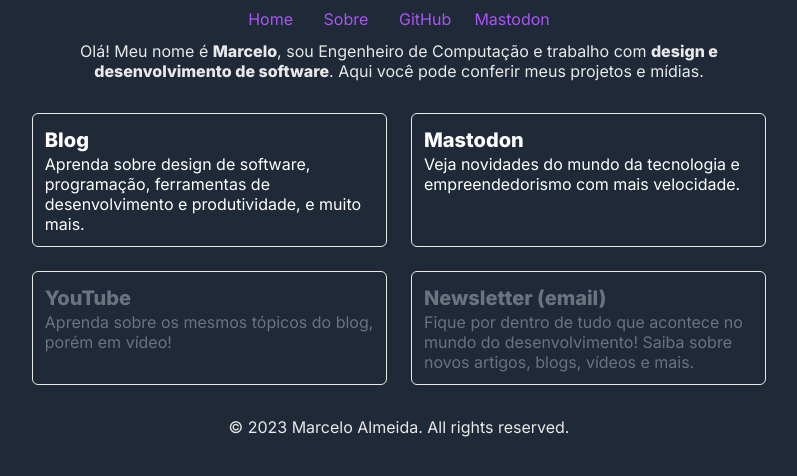
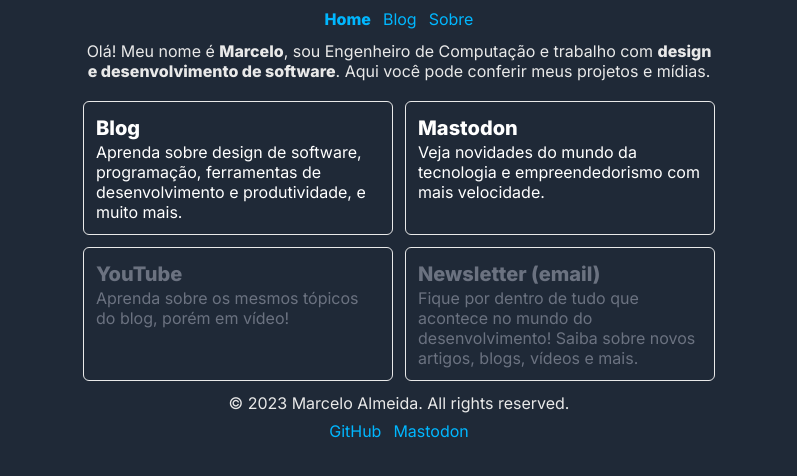
Before and after one commit to marcelocra/site, an Astro site: page / in a window 1280 px wide. Shown: the part 180-656 px from the top of the page, without its empty margins (241-1038 px from the left). Built offline with nearby package versions, Linux system fonts and the light colour scheme; Astro itself is replaced by a stand-in of ours.

Commit message:
fix: isolate vars; fix internal links; move w-* to main

```diff
--- a/src/components/HeaderLink.astro
+++ b/src/components/HeaderLink.astro
@@ -1,24 +1,30 @@
 ---
 export interface Props extends astroHTML.JSX.AnchorHTMLAttributes {}
 
+import "../styles/_constants.scss";
+
 const { href, class: className, ...props } = Astro.props;
-const isActive = href === Astro.url.pathname.replace(/\/$/, "");
+
+const url = Astro.url.pathname.replace(/\/$/, "");
+const isActive = href === url || (href === "/" && url === "");
 ---
 
 <a
   href={href}
-  class:list={["text-purple-500", className, { active: isActive }]}
+  class:list={[
+    "text-[color:var(--primary-color)]",
+    className,
+    { active: isActive },
+  ]}
   {...props}
 >
   <slot />
 </a>
 <style>
   a {
-    display: inline-block;
     text-decoration: none;
   }
   a.active {
     font-weight: bolder;
-    text-decoration: underline;
   }
 </style>
--- a/src/components/PostSummary.astro
+++ b/src/components/PostSummary.astro
@@ -21,7 +21,7 @@ const {
 } = Astro.props.post;
 ---
 
-<div class="grid grid-cols-1 md:grid-cols-3 gap-3 m-auto md:w-1/2">
+<div class="grid grid-cols-1 md:grid-cols-3 gap-3">
   <div class="w-full md:text-center">
     <div class="grid grid-rows-1 md:grid-cols-1 place-content-start">
       <span
@@ -52,5 +52,7 @@ const {
       {description && <p class="m-0" set:html={marked.parse(description)} />}
     </section>
   </div>
-  <hr class="w-full md:col-span-3 md:col-start-1 border-transparent border-b-[#e9e9e9] opacity-20" />
+  <hr
+    class="w-full md:col-span-3 md:col-start-1 border-transparent border-b-[#e9e9e9] opacity-20"
+  />
 </div>
--- a/src/components/PostSummary.scss
+++ b/src/components/PostSummary.scss
@@ -14,13 +14,11 @@ section content {
 }
 
 section code {
-  @include constants.inline-code-highlight;
+  @include constants.code;
 }
 
 section pre {
-  padding: 1rem;
-  border-radius: 5px;
-  border: 1px solid #e9e9e9;
+  @include constants.pre;
 }
 
 section pre > code {
--- a/src/layouts/Post.astro
+++ b/src/layouts/Post.astro
@@ -28,7 +28,7 @@ const updatedDateAsDate = stringDateToDate(updatedDate);
 
 <Site>
   <div slot="main">
-    <article class="md:w-1/2 md:m-auto">
+    <article>
       {heroImage && <img width={720} height={360} src={heroImage} alt="" />}
       <h1 class="text-3xl my-1">{title}</h1>
       {
@@ -46,7 +46,7 @@ const updatedDateAsDate = stringDateToDate(updatedDate);
         )
       }
 
-      <slot  />
+      <slot />
     </article>
   </div>
 </Site>
--- a/src/layouts/Site.astro
+++ b/src/layouts/Site.astro
@@ -2,6 +2,8 @@
 import { SITE_TITLE } from "../config";
 import { Avatar } from "../components/Avatar";
 import HeaderLink from "../components/HeaderLink.astro";
+
+import "../styles/_constants.scss";
 
 const {
   title = SITE_TITLE,
@@ -71,8 +73,8 @@ const today = new Date();
           BlinkMacSystemFont, Segoe UI, Roboto, Helvetica Neue, Arial, Noto Sans,
           sans-serif, "Apple Color Emoji", "Segoe UI Emoji", Segoe UI Symbol,
           "Noto Color Emoji";
-        background-color: rgba(31, 41, 55);
-        color: #e9e9e9;
+        background-color: rgba(31, 41, 55, 1);
+        color: var(--my-gray);
       }
     </style>
   </head>
@@ -82,24 +84,32 @@ const today = new Date();
       <h2 class="m-0">
         {SITE_TITLE}
       </h2>
-      <nav class="grid grid-cols-4 no-underline">
+      <nav class="grid grid-flow-col gap-3">
         <HeaderLink href="/">Home</HeaderLink>
+        <HeaderLink href="/blog">Blog</HeaderLink>
         <HeaderLink href="/about">Sobre</HeaderLink>
-        <HeaderLink href="https://github.com/marcelocra" target="_blank"
-          >GitHub</HeaderLink
+      </nav>
+    </header>
+    <main class="w-full md:w-1/2 2xl:w-1/3 md:m-auto">
+      <slot name="main" />
+    </main>
+    <footer class="mb-3 text-center grid grid-flow-row gap-2">
+      <div>
+        &copy; {today.getFullYear()} Marcelo Almeida. All rights reserved.
+      </div>
+      <div class="grid grid-flow-col justify-center gap-3">
+        <a
+          class="text-[color:var(--primary-color)] no-underline"
+          href="https://github.com/marcelocra"
+          target="_blank">GitHub</a
         >
-        <HeaderLink
+        <a
+          class="text-[color:var(--primary-color)] no-underline"
           rel="me"
           href="https://mastodon.social/@marcelocra"
-          target="_blank">Mastodon</HeaderLink
+          target="_blank">Mastodon</a
         >
-      </nav>
-    </header>
-    <main>
-      <slot name="main" />
-    </main>
-    <footer class="p-2 text-center">
-      &copy; {today.getFullYear()} Marcelo Almeida. All rights reserved.
+      </div>
     </footer>
   </body>
 </html>
--- a/src/pages/blog/index.astro
+++ b/src/pages/blog/index.astro
@@ -13,7 +13,7 @@ const posts = (await Astro.glob("./*.{md,mdx}")).sort(
 <Site>
   <div class="grid grid-cols-1 gap-3" slot="main">
     <hr
-      class="w-full md:w-1/2 block border-transparent border border-b-[#e9e9e9] opacity-20"
+      class="w-full border-transparent border border-b-[#e9e9e9] opacity-20"
     />
     {posts.map((post) => <PostSummary post={post} />)}
   </div>
--- a/src/pages/index.astro
+++ b/src/pages/index.astro
@@ -9,7 +9,7 @@ const SECTIONS: {
 }[] = [
   {
     title: "Blog",
-    link: "https://marcelocra.dev/blog",
+    link: "/blog",
     description:
       "Aprenda sobre design de software, programação, ferramentas de desenvolvimento e produtividade, e muito mais.",
     props: {},
@@ -40,33 +40,28 @@ const SECTIONS: {
 ---
 
 <Site>
-  <div
-    class="grid grid-cols-1 gap-3 md:gap-5 m-3 md:m-auto md:w-3/5 2xl:w-1/3"
-    slot="main"
-  >
-    <div class="px-3 md:px-0 md:text-center">
+  <div class="grid grid-cols-1 gap-3 md:gap-5" slot="main">
+    <div class="px-3 md:px-0 text-center">
       Olá! Meu nome é <strong>Marcelo</strong>, sou Engenheiro de Computação e
       trabalho com <strong>design e desenvolvimento de software</strong>. Aqui
       você pode conferir meus projetos e mídias.
     </div>
-    <div class="grid grid-cols-1 md:grid-cols-2">
+    <div class="grid grid-cols-1 md:grid-cols-2 gap-3">
       {
         SECTIONS.map((section) => (
           <a
-            class={`border rounded-md no-underline p-3 m-3 ${
+            class={`rounded-md no-underline p-3 ${
               section.link
-                ? "hover:bg-purple-800 text-white border-gray-400"
-                : "cursor-not-allowed text-gray-500 border-gray-500"
+                ? "hover:bg-[color:var(--primary-color)] text-white hover:text-black"
+                : "cursor-not-allowed text-gray-500"
             }`}
-            style="border: 1px solid #e9e9e9"
+            style="border: 1px solid var(--my-gray)"
             href={section.link ?? ""}
             title={section.link ? "" : "Em construção"}
             {...section.props}
           >
             {section.title && (
-              <div class="border border-purple-800 text-xl font-bold">
-                {section.title}
-              </div>
+              <div class="text-xl font-bold">{section.title}</div>
             )}
             {section.description && <div>{section.description}</div>}
           </a>
--- a/src/styles/_constants.scss
+++ b/src/styles/_constants.scss
@@ -1,7 +1,21 @@
-@mixin inline-code-highlight {
+$primary-color: #00b7ff;
+$my-gray: #e9e9e9;
+
+:root {
+  --primary-color: #{$primary-color};
+  --my-gray: #{$my-gray};
+}
+
+@mixin code {
   padding: 1px 2px;
   background-color: rgba(233, 233, 233, 0.8);
   color: #000;
   font-weight: 700;
   border-radius: 3px;
 }
+
+@mixin pre {
+  padding: 1rem;
+  border-radius: 5px;
+  border: 1px solid #e9e9e9;
+}
```
Also changed, not shown: src/layouts/Post.scss (+4 -7 lines).
